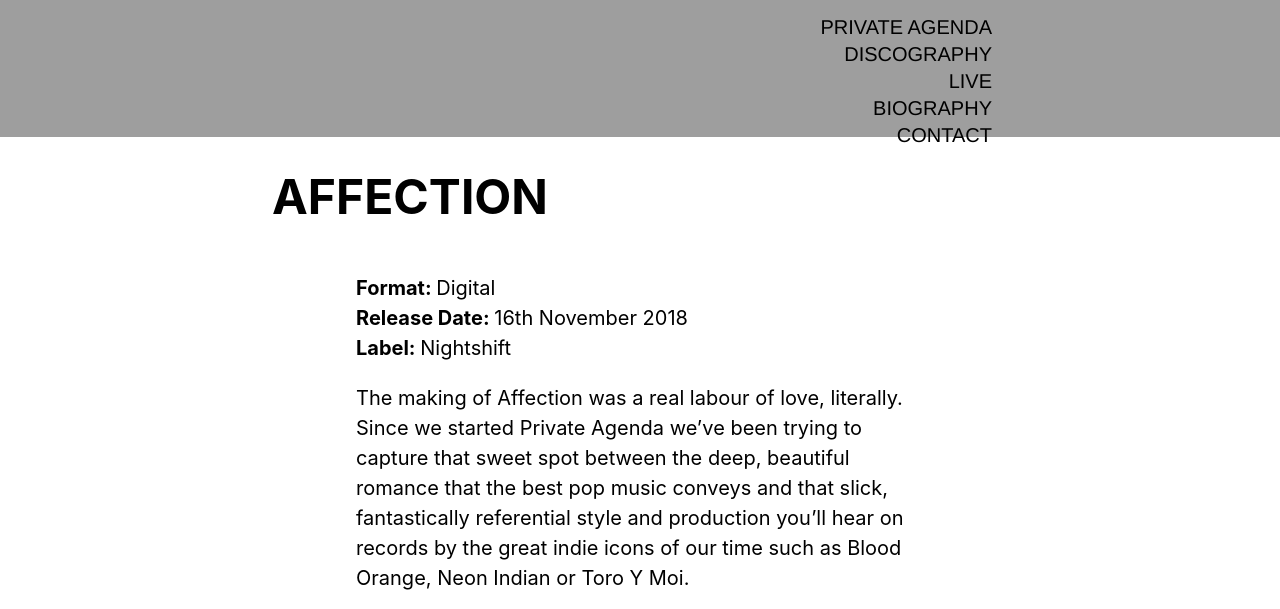
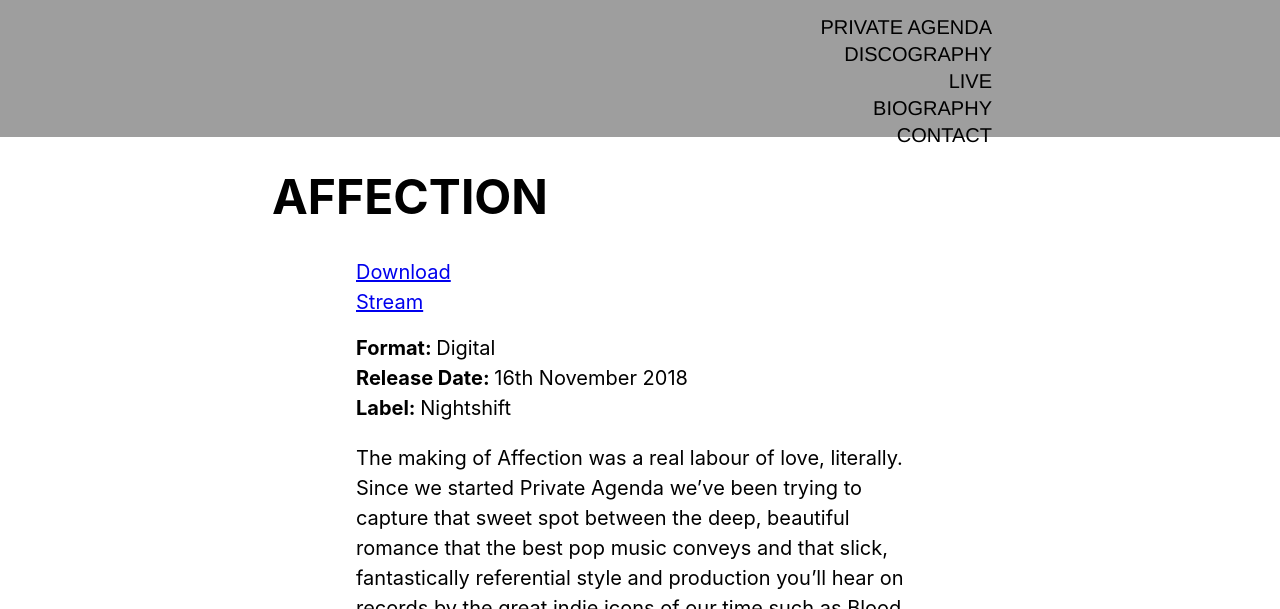
Before and after one commit to poulenc1899/private-agenda.com, a Jekyll site: the page built from _discography/2018-12-11-affection.md, in a window 1280 px wide and 900 px high, scrolled down 763 px, cut to the strip 0-609 px from the top of the window. Built offline with Jekyll 4.4.1, drawn with Linux system fonts in a browser that asks for light colours; nearby versions of some CDN libraries.

Commit message:
added links on affection

```diff
--- a/_discography/2018-12-11-affection.md
+++ b/_discography/2018-12-11-affection.md
@@ -9,9 +9,14 @@
 label: Nightshift
 format: Digital
 links:
-- category: ''
+- category: 'Download'
   site: Bandcamp
   url: http://private-agenda.bandcamp.com/album/affection
+- category: 'Stream'
+  site: Spotify
+  url: https://open.spotify.com/album/39Gp1iDJ0pYgonqufSKDdY
+
+
 tracklist:
 - title: Instinct
   duration: ''
```
